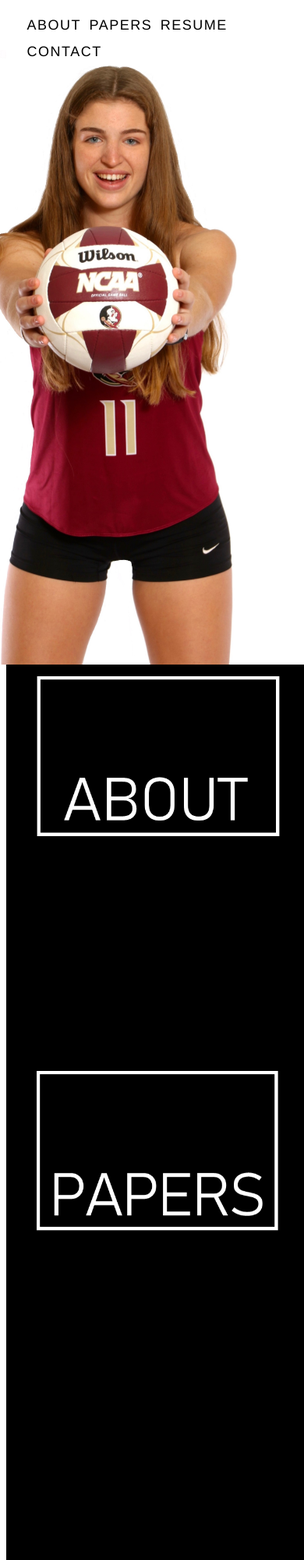
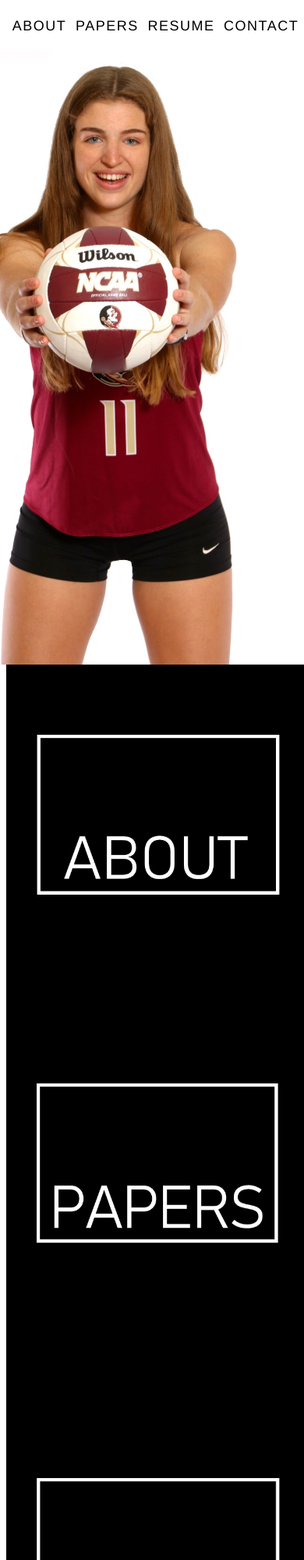
Before and after one commit to erinmurphy11/erinmurphy11.github.io, a plain HTML site: page index.html in a window 390 px wide. Shown: the top 2000 px of the page at 78% size. Drawn offline with Linux system fonts and the light colour scheme.

Commit message:
Mobil margin edits

```diff
--- a/css/styles.css
+++ b/css/styles.css
@@ -169,8 +169,8 @@ h2 {
 
     .navbar {
         padding-top: 2vh;
-        padding-left: 5%;
-        padding-right: 5%;
+        padding-left: 0;
+        padding-right: 0;
         font-size: 14px;
     }
     h1 {
@@ -203,6 +203,7 @@ h2 {
         background-position: 50%;
         background-size: 80% auto;
         background-color: black;
+        background-position: 50% 30%;
     }
 
     .col-4 {
@@ -211,6 +212,7 @@ h2 {
         background-position: 50%;
         background-size: 80% auto;
         background-color: black;
+        background-position: 50% 10%;
     }
 
     .col-5 {
@@ -219,32 +221,6 @@ h2 {
         background-position: 50%;
         background-size: 80% auto;
         background-color: black;
+        background-position: 50% 10%;
     }
 }
-
-
-@media screen and (max-width: 600px) {
-    .col-3 {
-        width: 100vw;
-        height: 60vh;
-        background-position: 50% 5%;
-        background-size: 80% auto;
-        background-color: black;
-    }
-
-    .col-4 {
-        width: 100vw;
-        height: 60vh;
-        background-position: 50% 5%;
-        background-size: 80% auto;
-        background-color: black;
-    }
-
-    .col-5 {
-        width: 100vw;
-        height: 60vh;
-        background-position: 5%;
-        background-size: 80% auto;
-        background-color: black;
-    }
-}
```
